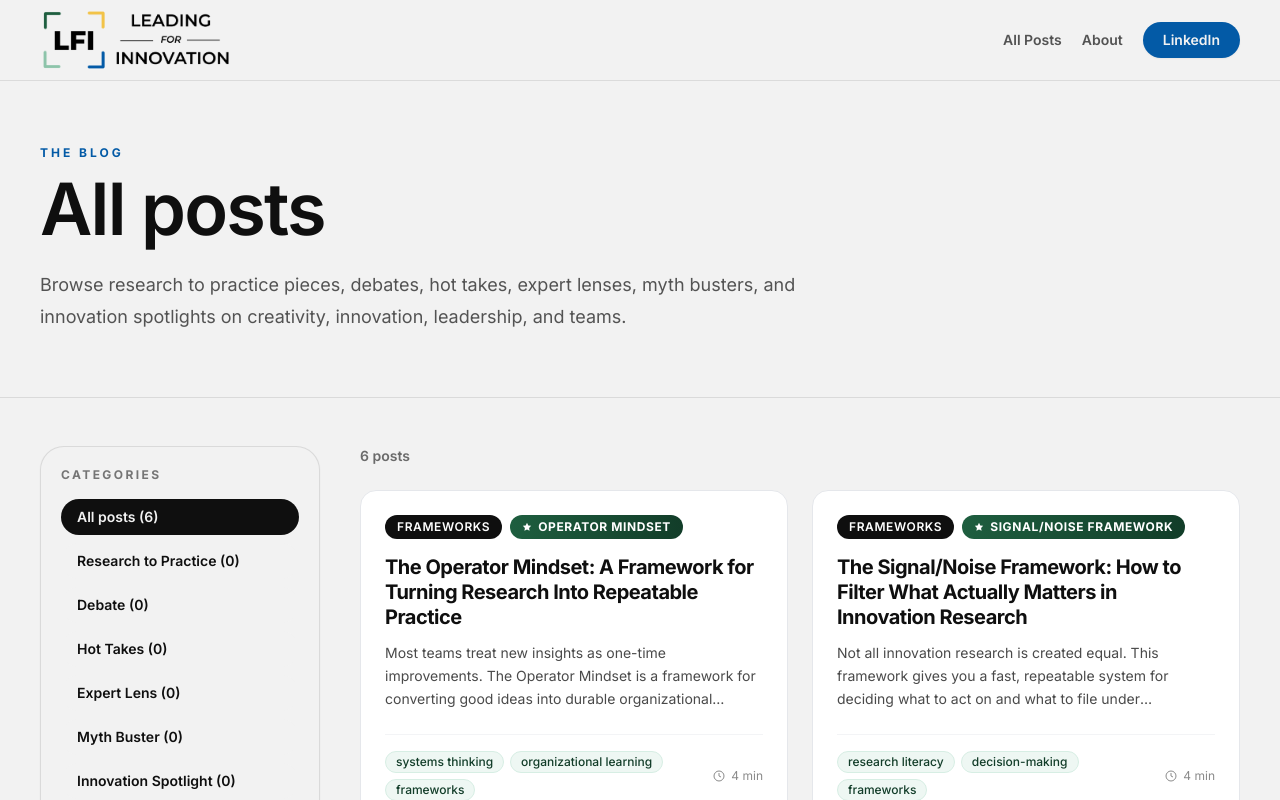
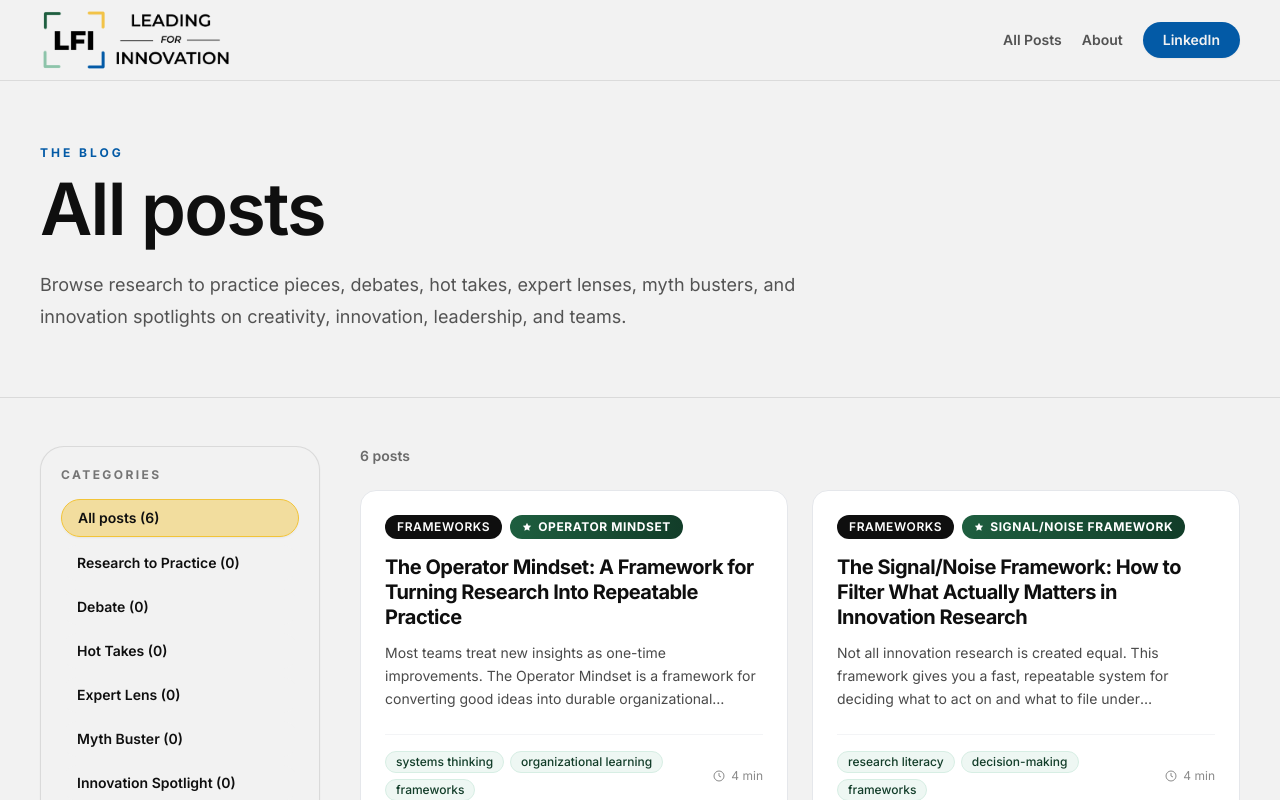
Before and after one commit to aresboiralopez9/leading-for-innovation, a Next.js app: page /blog in a window 1280 px wide. Shown: the top 800 px of the page. Built offline with nearby package versions, Linux system fonts and the light colour scheme.

Commit message:
Refactor Link component styles for better clarity

```diff
--- a/src/app/blog/page.tsx
+++ b/src/app/blog/page.tsx
@@ -77,8 +77,8 @@ export default function BlogPage({ searchParams }: Props) {
                 href="/blog"
                 className={`rounded-full px-4 py-2 text-sm font-semibold transition ${
                   !activeCategory && !activeTag
-                    ? 'bg-ink text-lfi-white'
-                    : 'bg-canvas text-ink hover:bg-lfi-yellow/30'
+                    ? 'border border-lfi-yellow bg-lfi-yellow/45 text-ink shadow-sm'
+                    : 'bg-canvas text-ink hover:bg-lfi-yellow/25'
                 }`}
               >
                 All posts ({allPosts.length})
@@ -95,8 +95,8 @@ export default function BlogPage({ searchParams }: Props) {
                     href={`/blog?category=${encodeURIComponent(category)}`}
                     className={`rounded-full px-4 py-2 text-sm font-semibold transition ${
                       activeCategory.toLowerCase() === category.toLowerCase()
-                        ? 'bg-lfi-blue text-lfi-white'
-                        : 'bg-canvas text-ink hover:bg-lfi-yellow/30'
+                        ? 'border border-lfi-yellow bg-lfi-yellow/45 text-ink shadow-sm'
+                        : 'bg-canvas text-ink hover:bg-lfi-yellow/25'
                     }`}
                   >
                     {category} ({count})
@@ -118,8 +118,8 @@ export default function BlogPage({ searchParams }: Props) {
                   href={`/blog?tag=${encodeURIComponent(topic)}`}
                   className={`rounded-full px-3 py-1.5 text-xs font-semibold transition ${
                     activeTag.toLowerCase() === topic.toLowerCase()
-                      ? 'bg-lfi-green text-lfi-white'
-                      : 'bg-lfi-mint/30 text-ink hover:bg-lfi-mint/50'
+                      ? 'bg-lfi-yellow/45 text-ink ring-1 ring-lfi-yellow'
+                      : 'bg-lfi-mint/30 text-ink hover:bg-lfi-yellow/25'
                   }`}
                 >
                   {topic}
```
